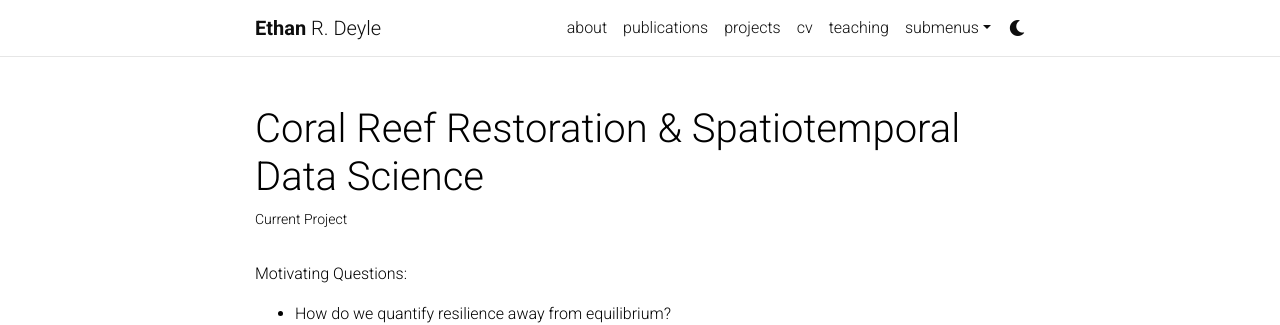
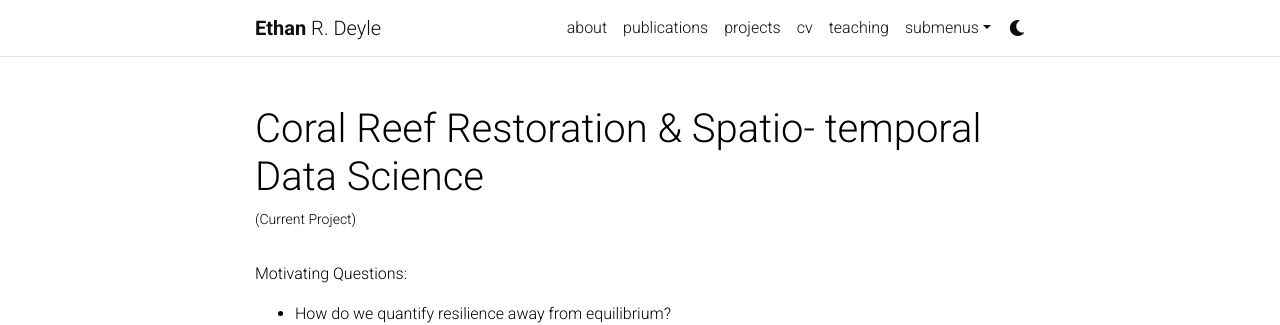
Before and after one commit to nonlinearnature/nonlinearnature.github.io, a Jekyll site: the page built from _projects/1_project.md, in a window 1280 px wide. Shown: the top 325 px of the page. Built offline with Jekyll 4.4.1, drawn with Linux system fonts in a browser that asks for light colours; comment, search, counter and statistics services are not loaded; a style sheet for code colours, icons or effects is not loaded.

Commit message:
Updated projects

```diff
--- a/_projects/1_project.md
+++ b/_projects/1_project.md
@@ -1,7 +1,7 @@
 ---
 layout: page
-title: Coral Reef Restoration & Spatiotemporal Data Science
-description: Current Project
+title: Coral Reef Restoration & Spatio- temporal Data Science
+description: (Current Project)
 img: assets/img/karl-callwood-coral-unsplash.jpg
 importance: 1
 category: Ongoing
```
Also changed, not shown: _projects/2_project.md (+5 -2 lines), _projects/3_project.md (+4 -2 lines), _projects/4_project.md (+1 -1 lines), _projects/5_project.md (+1 -1 lines), _projects/6_project.md (+1 -1 lines), 2 other files.
